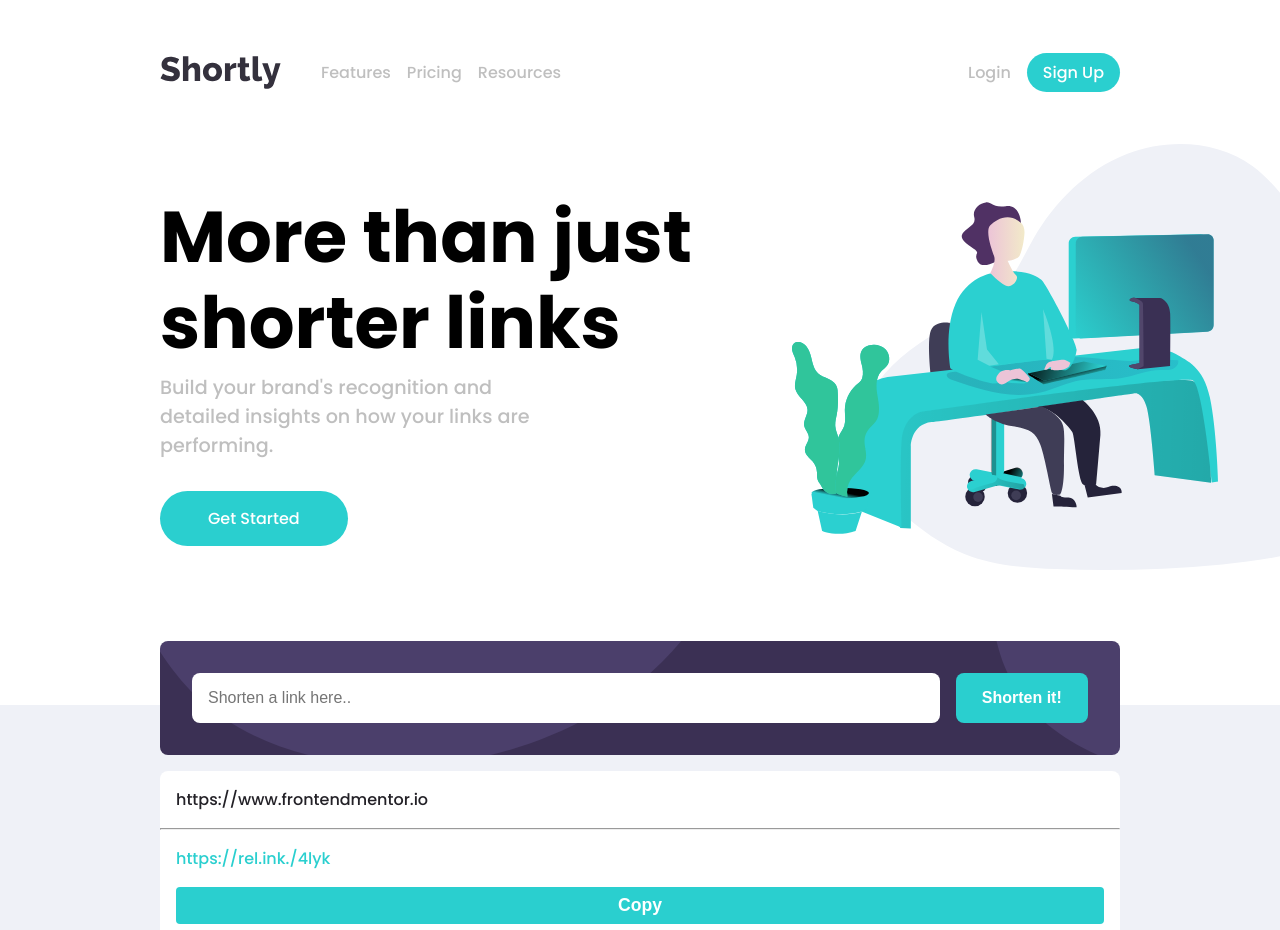
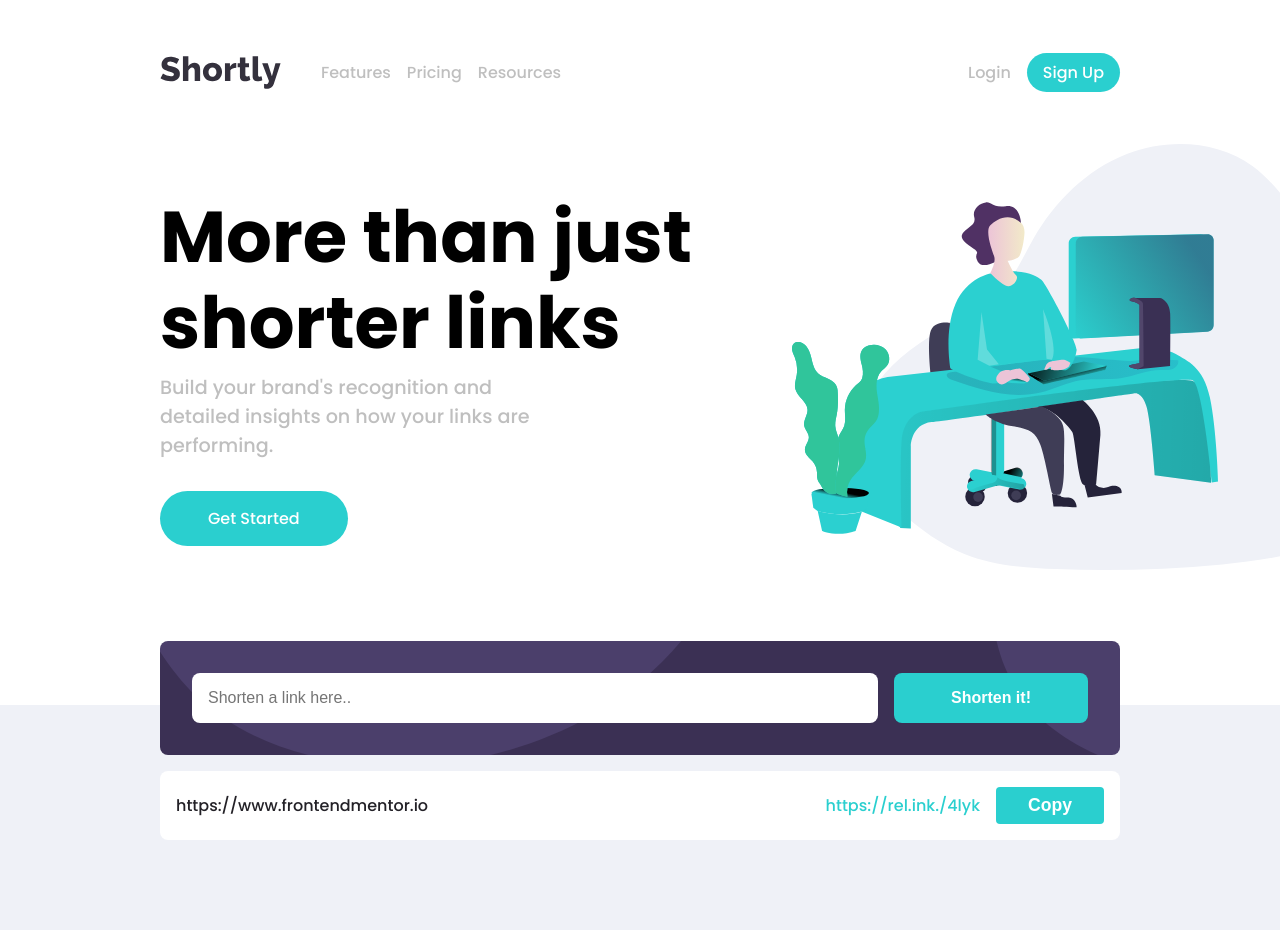
Before and after one commit to Verumun/url-shortening-api-landing-page, a React (Create React App) app: page / in a window 1280 px wide. Shown: the top 930 px of the page. Built offline with nearby package versions, Linux system fonts and the light colour scheme.

Commit message:
added copyto-clipboard package

```diff
--- a/src/Components/Main/Form/Form.jsx
+++ b/src/Components/Main/Form/Form.jsx
@@ -1,6 +1,6 @@
 import React from 'react'
 import './Form.scss'
-import backgroundImage from '../../../images/bg-boost-desktop.svg'
+// import backgroundImage from '../../../images/bg-boost-desktop.svg'
 import Result from './Result'
 
 const Form =()=> {
--- a/src/Components/Main/Form/Form.scss
+++ b/src/Components/Main/Form/Form.scss
@@ -15,7 +15,7 @@
 
 
         .input-control{
-            width: 85%;
+            width: 78%;
 
             // padding: 1rem;
 
@@ -40,7 +40,7 @@
             border: none;
             color: #fff;
             padding: 1rem;
-            width: 15%;
+            width: 22%;
             border-radius: .5rem;
             font-size: 1rem;
 
--- a/src/Components/Main/Form/Result.jsx
+++ b/src/Components/Main/Form/Result.jsx
@@ -1,6 +1,11 @@
 import "./Result.scss";
+import React from 'react';
+import { useState } from "react";
 
 const Result = () => {
+
+    const [shortenLink, setShortenLink] = useState("https://rel.ink./4lyk")
+
   return (
     <div className="result-wrapper">
       <div id="inputed-link" className="inputed-link">
@@ -8,7 +13,7 @@ const Result = () => {
       </div>
       <hr />
       <div className="flex">
-        <div id="shortened-link" className="shortened-link">https://rel.ink./4lyk</div>
+        <div id="shortened-link" className="shortened-link">{shortenLink}</div>
         <button className="">Copy</button>
       </div>
     </div>
--- a/src/Components/Main/Form/Result.scss
+++ b/src/Components/Main/Form/Result.scss
@@ -7,7 +7,9 @@
     // padding: 1rem 0;
 
     hr{
-        background-color: rgba(128, 128, 128, 0.009);
+        background-color: rgba(128, 128, 128, 0.305);
+        height: 1px;
+        border: none;
         // outline: none;
     }
 
@@ -34,7 +36,7 @@
             outline: none;
             background-color: $Cyan;
             border: none;
-            padding: .5rem 0;
+            padding: .5rem 2rem;
             border-radius: .25rem;
             color: #fff;
             font-size: 1.1rem;
@@ -42,8 +44,28 @@
             cursor: pointer;
 
             &.copied{
-                background-color: $Dark-Violet;
+              background-color: $Dark-Violet;
             }
         }
     }
 }
+
+@media (min-width:768px){
+    .result-wrapper{
+        display: flex;
+        justify-content: space-between;
+        align-items: center;
+
+        hr{display: none;}
+        .flex{
+            flex-direction: row;
+            align-items: center;
+            gap: 1rem;
+            .shortened-link{margin-bottom: initial;}
+
+            // button{
+            //     padding: ;
+            // }
+        }
+    }
+}
--- a/src/Components/Navigation/Navigation.scss
+++ b/src/Components/Navigation/Navigation.scss
@@ -213,7 +213,7 @@
 
 @media (max-width: 768px){
   .navigation{
-    padding: 3rem 5rem;
+    padding: 3rem 2rem;
     transition: padding 500ms;
   }
 }
--- a/src/index.scss
+++ b/src/index.scss
@@ -35,6 +35,3 @@ a{
 a.signUp{
   background-color: $Cyan;
 }
-// body{
-
-// }
```
Also changed, not shown: package.json (+7 -1 lines), src/App.js (+22 -0 lines).
